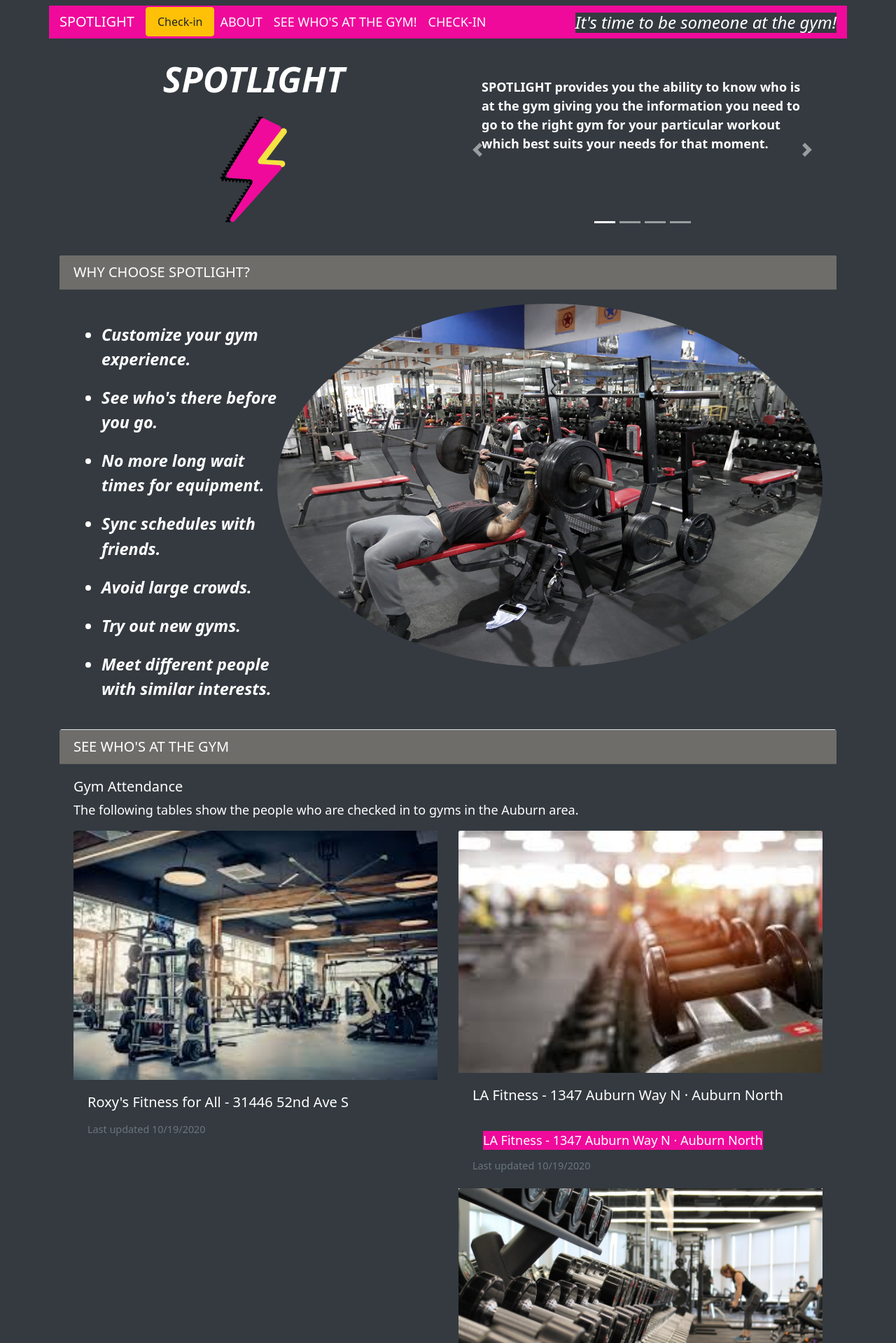
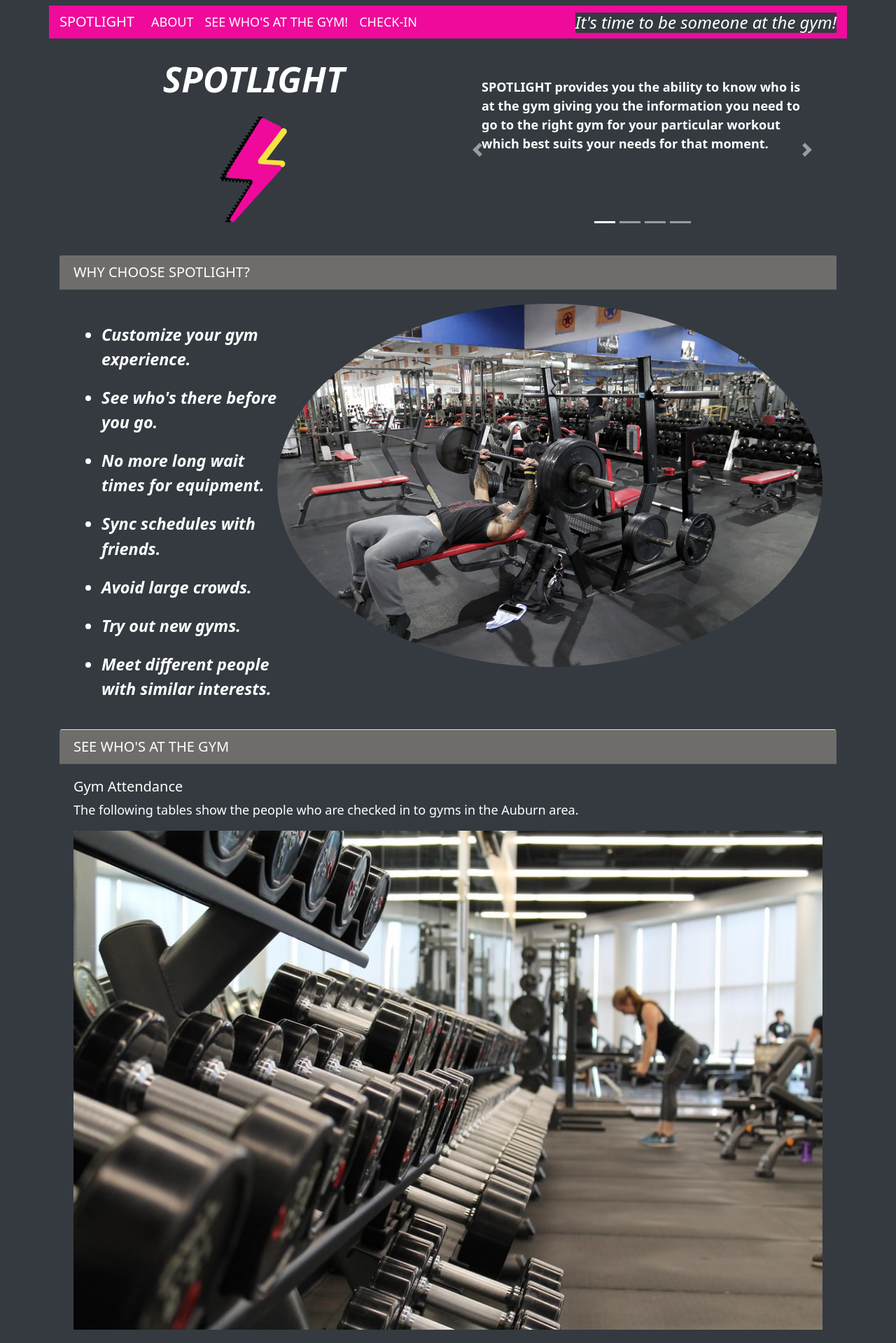
Before and after one commit to zfrehner/Spotlight, a PHP site: page / in a window 1280 px wide. Shown: the top 1919 px of the page at 70% size. Run offline with PHP 8.4, Linux system fonts and the light colour scheme; some libraries are stand-ins or nearby versions.

Commit message:
added new images and links for nav

```diff
--- a/index.php
+++ b/index.php
@@ -32,11 +32,11 @@
             <span class="navbar-toggler-icon"></span>
         </button>
 
-        <a href="#about" class="navbar-brand">SPOTLIGHT</a><!-- navbar heading-->
+        <a href="#logo" class="navbar-brand">SPOTLIGHT</a><!-- navbar heading-->
 
-        <a href="#testimonial"><button class="nav-item nav-link btn btn-warning"
+        <!--<a href="#testimonial"><button class="nav-item nav-link btn btn-warning"
                                        data-target="#contactHere"
-                                       id="contactUs" >  Check-in</button></a>
+                                       id="contactUs" >  Check-in</button></a>-->
 
         <div class="collapse navbar-collapse" id="myTogglerNav"><!-- navbar collapsing menu-->
             <div class="navbar-nav">
@@ -47,19 +47,15 @@
                    aria-controls="about">ABOUT</a><!-- navlink about-->
 
                 <div class="nav-item nav-link">
-                    <a  href="#dayServices"
+                    <a  href="#img6"
                         data-target="#"
-                        class="collapsed"
-                        data-toggle="collapse"
+
                         aria-expanded="false"
                         aria-controls="dayServices">SEE WHO'S AT THE GYM!</a> <!-- navlink services-->
                 </div>
 
                 <div class="nav-item nav-link">
-                    <a  href="#testimonial"
-                        data-target=""
-                        class="collapsed"
-                        data-toggle="collapse"
+                    <a  href="#contactHere"
                         aria-expanded="false">CHECK-IN</a> <!--navlink testimonials-->
                 </div>
 
@@ -77,7 +73,7 @@
             <div class="col-md-6 ">
                 <div class="card-body">
                     <div class="card-title display-2 img-fluid">
-                        <h1><em><strong>SPOTLIGHT</strong></em></h1>
+                        <h1 id="logo"><em><strong>SPOTLIGHT</strong></em></h1>
                         <div class="text-center">
                         <img src="images/spotlightLogo (2).png" alt="logo"><!--image by carousel-->
                         </div>
@@ -202,8 +198,9 @@
                     </p>
 
                     <div class="card-deck"><!-- double cards starts here -->
+
                         <div class="card"><!-- card one -->
-                            <img class="card-img-top" src="images/gym2.jpg" alt="sample4">
+                            <img class="card-img-top" src="images/gym4.jpg" alt="sample4" id="img4">
                             <div class="card-body">
                                 <h5 class="card-title">Roxy's Fitness for All - 31446 52nd Ave S</h5>
                                 <div class="card-text">
@@ -218,16 +215,18 @@
                                 </div>
                                 <p class="card-text"><small class="text-muted">Last updated 10/19/2020</small></p>
                             </div>
-                        </div><!-- card one ends here -->
+                       <!-- </div>--><!-- card one ends here -->
 
-                        <div class="card"><!-- card two starts here -->
-                            <img class="card-img-top" src="images/gym3.jpg" alt="sample3">
+
+
+                        <!--<div class="card">--><!-- card two starts here -->
+                            <img class="card-img-top" src="images/gym5.jpg" alt="sample3">
                             <div class="card-body">
                                 <h5 class="card-title">LA Fitness - 1347 Auburn Way N · Auburn North</h5>
                                 <br>
                                 <!--gym 2 display-->
                                 <div class="col-sm">
-                                    <label for="gym2">LA Fitness - 1347 Auburn Way N · Auburn North</label>
+                                    <!--<label for="gym2">LA Fitness - 1347 Auburn Way N · Auburn North</label>-->
                                     <div class="overflow-auto" id="gym2">
                                         <!--This is the div for the table to display into-->
                                     </div>
@@ -236,13 +235,16 @@
                                 <p class="card-text"><small class="text-muted">Last updated 10/19/2020</small></p>
                             </div>
 
-                            <img class="card-img-top" src="images/gym4.jpg" alt="sample3">
+
+
+
+                            <img class="card-img-top" src="images/gym6.jpg" alt="sample3" id="img6">
                             <div class="card-body">
-                                <h5 class="card-title">Peak MMA & Fitness LLC - 328 37th St NW suite A</h5>
+                                <h5 class="card-title" id="showButton">Peak MMA & Fitness LLC - 328 37th St NW suite A</h5>
                                 <br>
                                 <!--gym 3 display-->
                                 <div class="col-sm">
-                                    <label for="gym3">Peak MMA & Fitness LLC - 328 37th St NW suite A</label>
+                                    <!--<label for="gym3">Peak MMA & Fitness LLC - 328 37th St NW suite A</label>-->
                                     <div class="overflow-auto" id="gym3">
                                         <!--This is the div for the table to display into-->
                                     </div>
@@ -252,6 +254,7 @@
                             </div>
                         </div>
                     </div><!-- cards ends here -->
+
                     <br>
                     <button id="refresh">See Who's at the Gym!</button>
 
@@ -351,7 +354,7 @@
 
                                             <div class="col-md-6">
                                                 <br>
-                                                <img class="card-img-top" src="images/gym4.jpg" alt="sample4">
+                                                <img class="card-img-top" src="images/gym3.jpg" alt="sample4">
                                             </div>
                                         </div>
                                     </form>
```
Also changed, not shown: images/gym5.jpg (added), images/gym6.jpg (added).
